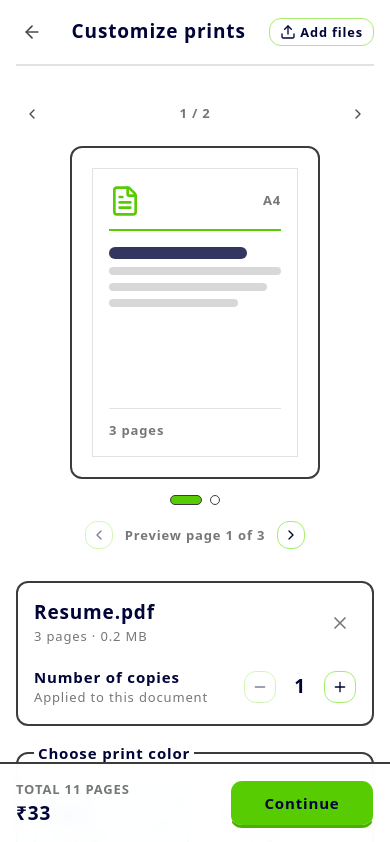
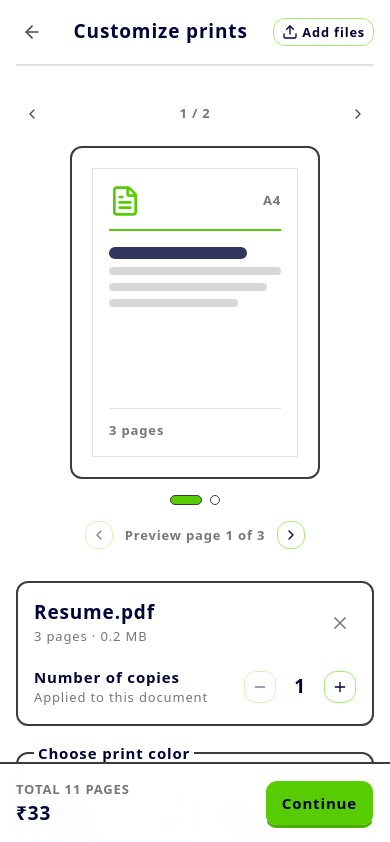
Before and after one commit to smarty-code/meetctrlp, a Next.js app in the folder apps/printUserWebapp/: page /customize in a window 390 px wide. Shown: the top 842 px of the page. Built offline with nearby package versions, Linux system fonts and the light colour scheme.

Commit message:
feat: enhance UI components for better responsiveness and accessibility

```diff
--- a/apps/printUserWebapp/src/app/customize/page.tsx
+++ b/apps/printUserWebapp/src/app/customize/page.tsx
@@ -82,7 +82,7 @@ export default function CustomizePage() {
   const totalPrice = useMemo(() => documents.reduce((total, document) => total + selectedPageCount(document) * document.configuration.copies * customizeConfig.pricePerPage[document.configuration.colorMode], 0), [documents]);
   const canContinue = documents.length > 0 && documents.every((document) => document.status === 'ready' && (document.configuration.pageSelection.mode === 'all' || isPageSelectionValid(document.configuration.pageSelection.expression, document.pageCount))) && !isUpdatingPrice;
 
-  return <main className="min-h-screen bg-paper pb-36 text-charcoal"><div className="mx-auto w-full max-w-300 px-4 sm:px-6">
+  return <main className="min-h-screen overflow-x-hidden bg-paper pb-[calc(11rem+env(safe-area-inset-bottom))] text-charcoal sm:pb-36"><div className="mx-auto w-full max-w-300 min-w-0 px-4 sm:px-6">
     <CustomizeHeader onBack={() => router.push('/')} onAddFiles={handleAddFiles} fileInputRef={fileInputRef} />
     {notification && <div className="mt-4 border-2 border-ecto-green bg-eel-light px-4 py-3 text-body font-bold text-midnight">{notification}</div>}
     {selectedDocument ? <>
--- a/apps/printUserWebapp/src/components/customize/color-selector.tsx
+++ b/apps/printUserWebapp/src/components/customize/color-selector.tsx
@@ -3,5 +3,5 @@ import { customizeConfig, customizeCopy } from '../../data/customize-repository'
 import { ColorMode } from '../../types/upload';
 
 export function ColorSelector({ value, onChange }: { value: ColorMode; onChange: (value: ColorMode) => void }) {
-  return <fieldset className="rounded-xl border-2 border-graphite p-4 sm:p-5"><legend className="px-1 font-bold text-midnight">{customizeCopy.colorLegend}</legend><div className="mt-3 grid grid-cols-2 gap-3">{(['bw', 'color'] as const).map((mode) => <button key={mode} type="button" aria-pressed={value === mode} onClick={() => onChange(mode)} className={`flex min-h-16 items-center justify-between rounded-xl border-2 px-4 text-left font-bold transition-colors ${value === mode ? 'border-macaw-blue bg-[#eaf8ff] text-eel-dark-blue' : 'border-graphite/30 text-charcoal'}`}><span>{mode === 'bw' ? customizeCopy.blackAndWhite : customizeCopy.color}<small className="block text-caption font-medium text-ash">{customizeCopy.perPage(customizeConfig.pricePerPage[mode])}</small></span>{value === mode && <Check className="size-5" />}</button>)}</div></fieldset>;
+  return <fieldset className="min-w-0 rounded-xl border-2 border-graphite p-4 sm:p-5"><legend className="px-1 font-bold text-midnight">{customizeCopy.colorLegend}</legend><div className="mt-3 grid min-w-0 grid-cols-2 gap-3">{(['bw', 'color'] as const).map((mode) => <button key={mode} type="button" aria-pressed={value === mode} onClick={() => onChange(mode)} className={`flex min-h-16 min-w-0 items-center justify-between rounded-xl border-2 px-3 text-left font-bold transition-colors sm:px-4 ${value === mode ? 'border-macaw-blue bg-[#eaf8ff] text-eel-dark-blue' : 'border-graphite/30 text-charcoal'}`}><span className="min-w-0 truncate">{mode === 'bw' ? customizeCopy.blackAndWhite : customizeCopy.color}<small className="block text-caption font-medium text-ash">{customizeCopy.perPage(customizeConfig.pricePerPage[mode])}</small></span>{value === mode && <Check className="size-5 shrink-0" />}</button>)}</div></fieldset>;
 }
--- a/apps/printUserWebapp/src/components/customize/customize-header.tsx
+++ b/apps/printUserWebapp/src/components/customize/customize-header.tsx
@@ -5,10 +5,10 @@ import { customizeConfig, customizeCopy } from '../../data/customize-repository'
 interface CustomizeHeaderProps { onBack: () => void; onAddFiles: (files: FileList | null) => void; fileInputRef: React.RefObject<HTMLInputElement | null>; }
 
 export function CustomizeHeader({ onBack, onAddFiles, fileInputRef }: CustomizeHeaderProps) {
-  return <header className="flex items-center justify-between border-b-2 border-graphite/15 py-4">
+  return <header className="flex min-w-0 items-center gap-2 border-b-2 border-graphite/15 py-4">
     <Button variant="ghost" size="icon" aria-label={customizeCopy.back} onClick={onBack}><ArrowLeft className="size-5" /></Button>
-    <p className="text-heading-sm font-bold text-midnight">{customizeCopy.title}</p>
-    <Button variant="outline" size="sm" onClick={() => fileInputRef.current?.click()}><Upload className="size-4" /> {customizeCopy.addFiles}</Button>
+    <p className="min-w-0 flex-1 truncate text-center text-heading-sm font-bold text-midnight">{customizeCopy.title}</p>
+    <Button variant="outline" size="sm" className="max-w-[7.5rem] px-2 sm:px-2.5" onClick={() => fileInputRef.current?.click()}><Upload className="size-4" /> <span className="truncate">{customizeCopy.addFiles}</span></Button>
     <input ref={fileInputRef} type="file" multiple accept={customizeConfig.acceptedFileTypes} className="hidden" onChange={(event) => { onAddFiles(event.target.files); event.target.value = ''; }} />
   </header>;
 }
--- a/apps/printUserWebapp/src/components/customize/document-configuration-card.tsx
+++ b/apps/printUserWebapp/src/components/customize/document-configuration-card.tsx
@@ -11,7 +11,7 @@ export function DocumentConfigurationCard({ document, onRemove, onCopiesChange }
       <div className="min-w-0"><h1 className="truncate text-heading-sm font-bold text-midnight">{document.name}</h1><p className="text-caption text-ash">{customizeCopy.fileMeta(document.pageCount, formatFileSize(document.size))}</p></div>
       <Button variant="ghost" size="icon" aria-label={`${customizeCopy.remove} ${document.name}`} onClick={onRemove}><X className="size-5 text-ash" /></Button>
     </div>
-    <div className="mt-5 flex items-center justify-between gap-4"><div><p className="font-bold text-midnight">{customizeCopy.copies}</p><p className="text-caption text-ash">{customizeCopy.copiesHint}</p></div><div className="flex items-center gap-2"><Button variant="outline" size="icon" aria-label={customizeCopy.decreaseCopies} onClick={() => onCopiesChange(Math.max(1, document.configuration.copies - 1))} disabled={document.configuration.copies === 1}><Minus /></Button><span className="w-8 text-center text-heading-sm font-bold text-midnight">{document.configuration.copies}</span><Button variant="outline" size="icon" aria-label={customizeCopy.increaseCopies} onClick={() => onCopiesChange(document.configuration.copies + 1)}><Plus /></Button></div></div>
+    <div className="mt-5 flex flex-wrap items-center justify-between gap-4"><div className="min-w-0"><p className="font-bold text-midnight">{customizeCopy.copies}</p><p className="text-caption text-ash">{customizeCopy.copiesHint}</p></div><div className="flex shrink-0 items-center gap-2"><Button variant="outline" size="icon" aria-label={customizeCopy.decreaseCopies} onClick={() => onCopiesChange(Math.max(1, document.configuration.copies - 1))} disabled={document.configuration.copies === 1}><Minus /></Button><span className="w-8 text-center text-heading-sm font-bold text-midnight">{document.configuration.copies}</span><Button variant="outline" size="icon" aria-label={customizeCopy.increaseCopies} onClick={() => onCopiesChange(document.configuration.copies + 1)}><Plus /></Button></div></div>
   </div>;
 }
 
--- a/apps/printUserWebapp/src/components/customize/order-summary-bar.tsx
+++ b/apps/printUserWebapp/src/components/customize/order-summary-bar.tsx
@@ -5,5 +5,5 @@ import { customizeCopy } from '../../data/customize-repository';
 interface OrderSummaryBarProps { totalPages: number; totalPrice: number; isUpdating: boolean; canContinue: boolean; onContinue: () => void; }
 
 export function OrderSummaryBar({ totalPages, totalPrice, isUpdating, canContinue, onContinue }: OrderSummaryBarProps) {
-  return <aside className="fixed inset-x-0 bottom-0 z-20 border-t-2 border-graphite bg-paper/95 px-4 py-4 backdrop-blur-sm" aria-label={customizeCopy.orderSummary}><div className="mx-auto flex max-w-3xl items-center justify-between gap-4"><div><p className="text-caption font-bold uppercase text-ash">{customizeCopy.totalPages(totalPages)}</p><p className="text-heading-sm font-bold text-midnight">{isUpdating ? <span className="inline-flex items-center gap-2 text-body"><Loader2 className="size-4 animate-spin" /> {customizeCopy.updatingPrice}</span> : `₹${totalPrice}`}</p></div><Button className="min-w-36" disabled={!canContinue} onClick={onContinue}>{customizeCopy.continue}</Button></div></aside>;
+  return <aside className="fixed inset-x-0 bottom-0 z-20 border-t-2 border-graphite bg-paper/95 px-4 pb-[calc(1rem+env(safe-area-inset-bottom))] pt-4 backdrop-blur-sm" aria-label={customizeCopy.orderSummary}><div className="mx-auto flex min-w-0 max-w-3xl items-center justify-between gap-3"><div className="min-w-0"><p className="truncate text-caption font-bold uppercase text-ash">{customizeCopy.totalPages(totalPages)}</p><p className="text-heading-sm font-bold text-midnight">{isUpdating ? <span className="inline-flex items-center gap-2 text-body"><Loader2 className="size-4 animate-spin" /> {customizeCopy.updatingPrice}</span> : `₹${totalPrice}`}</p></div><Button className="min-w-0 shrink-0 px-4 sm:min-w-36" disabled={!canContinue} onClick={onContinue}>{customizeCopy.continue}</Button></div></aside>;
 }
--- a/apps/printUserWebapp/src/components/customize/paper-size-selector.tsx
+++ b/apps/printUserWebapp/src/components/customize/paper-size-selector.tsx
@@ -2,5 +2,5 @@ import { Check } from 'lucide-react';
 import { customizeCopy } from '../../data/customize-repository';
 
 export function PaperSizeSelector() {
-  return <fieldset className="rounded-xl border-2 border-graphite p-4 sm:p-5"><legend className="px-1 font-bold text-midnight">{customizeCopy.paperLegend}</legend><button type="button" aria-pressed="true" className="mt-3 flex min-h-16 w-full items-center justify-between rounded-xl border-2 border-macaw-blue bg-[#eaf8ff] px-4 font-bold text-eel-dark-blue"><span>{customizeCopy.paperSize}<small className="block text-caption font-medium text-ash">{customizeCopy.standardPaper}</small></span><Check className="size-5" /></button></fieldset>;
+  return <fieldset className="min-w-0 rounded-xl border-2 border-graphite p-4 sm:p-5"><legend className="px-1 font-bold text-midnight">{customizeCopy.paperLegend}</legend><button type="button" aria-pressed="true" className="mt-3 flex min-h-16 w-full min-w-0 items-center justify-between rounded-xl border-2 border-macaw-blue bg-[#eaf8ff] px-4 font-bold text-eel-dark-blue"><span className="min-w-0 truncate">{customizeCopy.paperSize}<small className="block text-caption font-medium text-ash">{customizeCopy.standardPaper}</small></span><Check className="size-5 shrink-0" /></button></fieldset>;
 }
```
